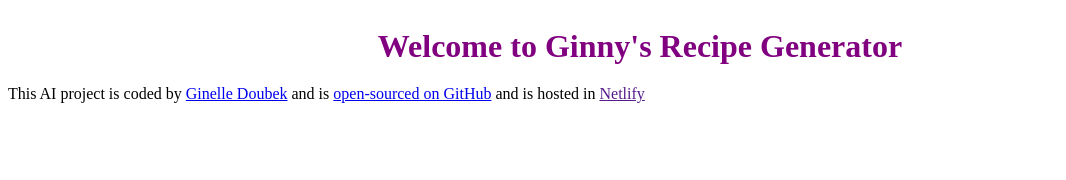
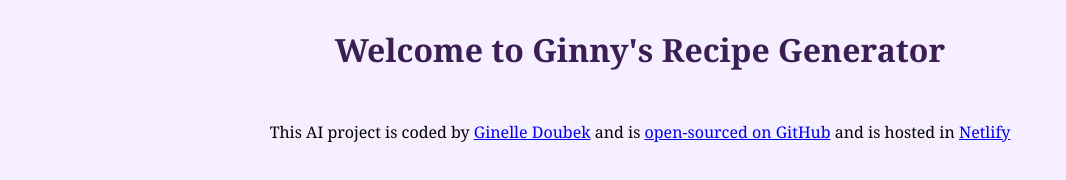
Before and after one commit to ginedou0315/recipe-generator, a plain HTML site: page index.html in a window 1280 px wide. Shown: the whole page, without its empty margins (0-1066 px from the left). Drawn offline with Linux system fonts and the light colour scheme.

Commit message:
Deployed in Netlify and updated CSS

```diff
--- a/index.html
+++ b/index.html
@@ -18,7 +18,10 @@
       <a href="https://github.com/ginedou0315/recipe-generator" target="_blank"
         >open-sourced on GitHub</a
       >
-      and is hosted in <a href="">Netlify</a>
+      and is hosted in
+      <a href="https://ginnysrecipegenerator.netlify.app/" target="_blank"
+        >Netlify</a
+      >
     </footer>
     <script src="src/index.js"></script>
   </body>
--- a/src/style.css
+++ b/src/style.css
@@ -1,6 +1,14 @@
+body {
+  background-color: #f5efff;
+  font-family: Cambria, Cochin, Georgia, Times, "Times New Roman", serif;
+}
 h1 {
-  color: purple;
+  color: #3b1e54;
   text-align: center;
   margin: auto 20px;
   padding: 20px;
 }
+footer {
+  text-align: center;
+  margin-top: 30px;
+}
```
